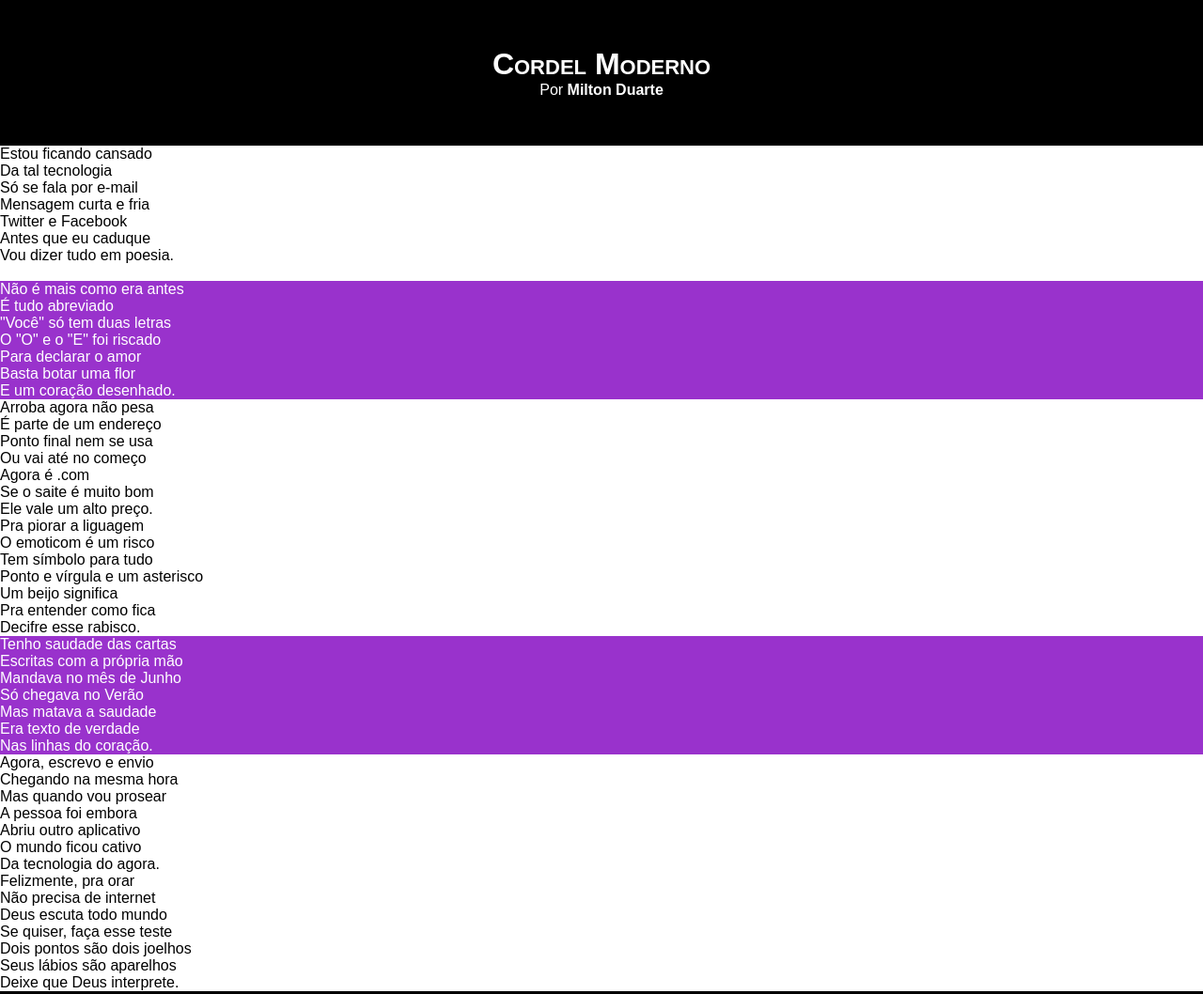
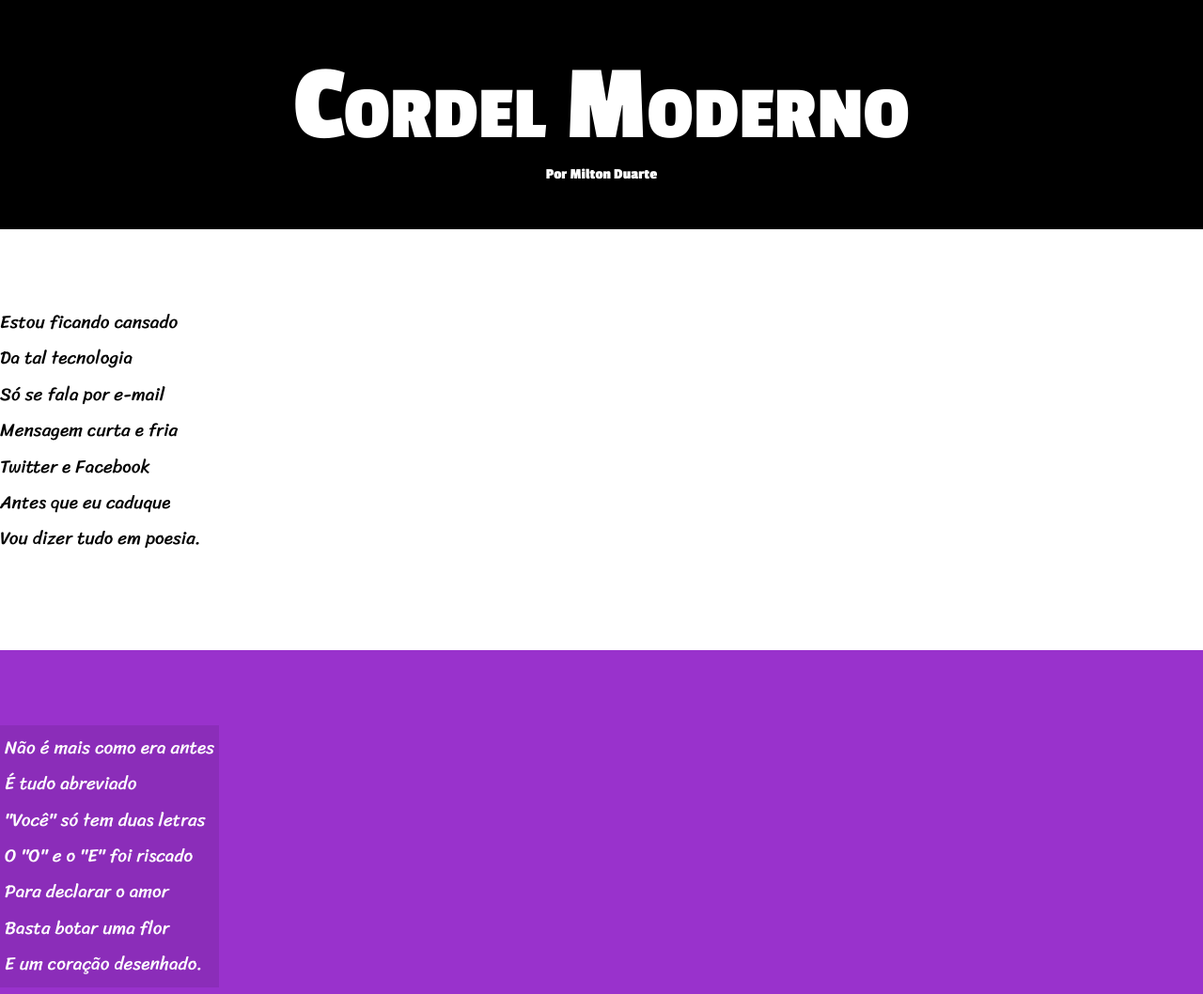
Before and after one commit to luizfernando637/desafio-01-3, a plain HTML site: page index.html in a window 1280 px wide. Shown: the top 1058 px of the page at 94% size. Drawn offline with Linux system fonts and the light colour scheme.

Commit message:
atualização

```diff
--- a/style.css
+++ b/style.css
@@ -1,14 +1,24 @@
 @charset "UTF-8";
+
+@import url('https://fonts.googleapis.com/css2? family= Passion+One:wght@700;900 & display=swap');
+@import url('https://fonts.googleapis.com/css2?family= Sriracha & display = swap');
+
+:root {
+    --fonte1: Verdana, geneva, tahoma, sans-serif;
+    --fonte2: 'Passion One', cursive;
+    --fonte3: 'Sriracha', cursive;
+}
 
 * {
     margin: 0px;
     padding: 0px;
+    font-size: 1em;
 }
 
 html, body {
     min-height: 100vh;
     background-color: white;
-    font-family: Arial, Helvetica, sans-serif;
+    font-family: var(--fonte1);
 }
 
 header {
@@ -20,10 +30,14 @@ header {
 header > h1 {
     padding-top: 50px;
     font-variant: small-caps;
+    font-family: var(--fonte2);
+    font-size: 9vw;
 }
 
 header > p {
  padding-bottom: 50px;
+ font-family: var(--fonte2);
+
 }
 
 header a, footer a {
@@ -36,6 +50,14 @@ header a:hover, footer a:hover {
     text-decoration: underline;
 }
 
+section {
+    padding-top: 10vh;
+    padding-bottom: 10vh;
+    line-height: 2em;
+    font-family: var(--fonte3);
+    font-size: 1.5vw;
+}
+
 section.normal {
     background-color: white;
     color: black;
@@ -44,6 +66,13 @@ section.normal {
 section.imagem {
     background-color: darkorchid;
     color: white;
+
+}
+
+section.imagem > p {
+    background-color: rgba(0, 0, 0, 0.096);
+    display: inline-block;
+    padding: 5px;
 }
 
 footer {
```
